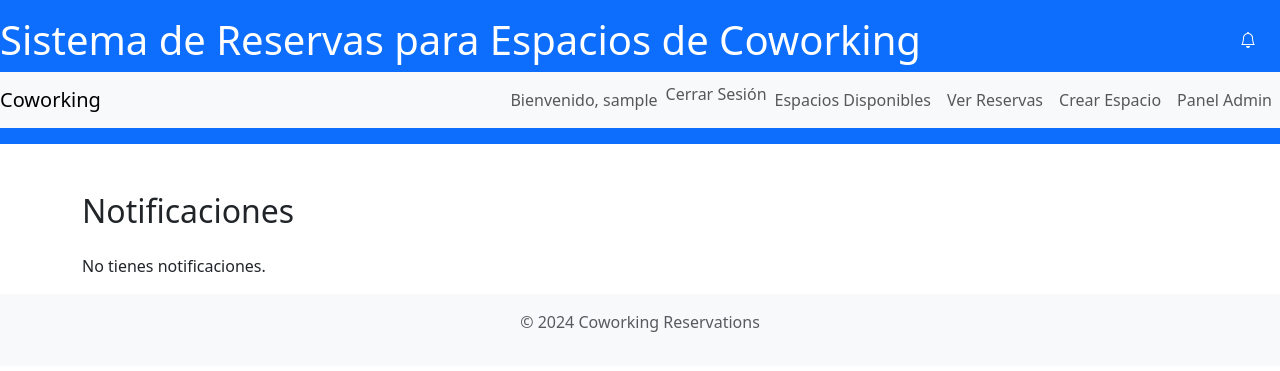
After one commit to FelipeAE/espacios-coworking, a Django app: page /notificaciones/ in a window 1280 px wide. The commit adds this page. Shown: the top 371 px of the page. Run offline with Django 5.2, Linux system fonts and the light colour scheme; the visitor is signed in with stand-in values (Sample User, id 1); data that the repository does not hold is empty.

Commit message:
implementar el sistema notificaciones y marcar notificacion leida

```diff
--- a/Backend/coworking_reservas/reservas/models.py
+++ b/Backend/coworking_reservas/reservas/models.py
@@ -29,9 +29,10 @@ class Reserva(models.Model):
         return f'Reserva de {self.usuario} en {self.espacio} el {self.fecha_reserva}'
 
 class Notificacion(models.Model):
-    reserva = models.ForeignKey(Reserva, on_delete=models.CASCADE)
+    reserva = models.ForeignKey(Reserva, related_name='notificacion', on_delete=models.CASCADE)
     tipo = models.CharField(max_length=20, choices=[('Confirmacion', 'Confirmacion'), ('Recordatorio', 'Recordatorio')])
     fecha_envio = models.DateTimeField(auto_now_add=True)
+    leida = models.BooleanField(default=False)
 
     def __str__(self):
         return f'Notificación {self.tipo} para {self.reserva}'
--- a/Backend/coworking_reservas/reservas/urls.py
+++ b/Backend/coworking_reservas/reservas/urls.py
@@ -24,4 +24,6 @@ urlpatterns = [
     path('ver-reservas/', views.ver_reservas, name='ver_reservas'),
     path('editar-reserva/<int:reserva_id>/', views.editar_reserva, name='editar_reserva'),
     path('eliminar-reserva/<int:reserva_id>/', views.eliminar_reserva, name='eliminar_reserva'),
+    path('notificaciones/', views.ver_notificaciones, name='notificaciones'),
+    path('notificaciones/marcar/', views.marcar_notificacion_como_leida, name='marcar_notificacion_como_leida'),
 ]
--- a/Backend/coworking_reservas/reservas/views.py
+++ b/Backend/coworking_reservas/reservas/views.py
@@ -1,6 +1,6 @@
 from django.shortcuts import render, redirect, get_object_or_404
 from rest_framework import viewsets
-from .models import Espacio, Reserva
+from .models import Espacio, Reserva, Notificacion
 from .serializers import EspacioSerializer, ReservaSerializer
 from django.contrib.auth.decorators import login_required, user_passes_test
 from django.utils import timezone
@@ -19,7 +19,15 @@ class ReservaViewSet(viewsets.ModelViewSet):
     serializer_class = ReservaSerializer
 
 def index(request):
-    return render(request, 'reservas/index.html')
+    if request.user.is_authenticated:
+        notificaciones_no_leidas = request.user.reserva_set.filter(notificacion__leida=False).count()
+    else:
+        notificaciones_no_leidas = 0
+
+    return render(request, 'reservas/index.html', {
+        'notificaciones_no_leidas': notificaciones_no_leidas,
+    })
+
 
 @login_required
 def perfil_usuario(request):
@@ -152,8 +160,6 @@ def ver_reservas(request):
     reservas = Reserva.objects.all() if request.user.is_staff else Reserva.objects.filter(usuario=request.user)
     return render(request, 'reservas/ver_reservas.html', {'reservas': reservas})
 
-
-
 @login_required
 def editar_reserva(request, reserva_id):
     reserva = get_object_or_404(Reserva, pk=reserva_id)
@@ -170,13 +176,29 @@ def editar_reserva(request, reserva_id):
             reserva.espacio.disponibilidad = True
             reserva.espacio.save()
 
+            # Crear una notificación para el usuario que hizo la reserva
+            Notificacion.objects.create(
+                reserva=reserva,
+                tipo='Cancelacion',
+                leida=False
+            )
+
         # Si se cambia el estado a Confirmada, actualizamos la disponibilidad del espacio
         if nuevo_estado == "Confirmada" and reserva.estado != "Confirmada":
             reserva.espacio.disponibilidad = False
             reserva.espacio.save()
 
+            # Crear una notificación para el usuario que hizo la reserva
+            Notificacion.objects.create(
+                reserva=reserva,
+                tipo='Confirmacion',
+                leida=False
+            )
+
+        # Guardar el nuevo estado de la reserva
         reserva.estado = nuevo_estado
         reserva.save()  # Guardar los cambios
+
         return redirect('ver_reservas')  # Redirigir a la lista de reservas
 
     return render(request, 'reservas/editar_reserva.html', {'reserva': reserva})
@@ -195,3 +217,40 @@ def eliminar_reserva(request, reserva_id):
         return redirect('ver_reservas')
 
     return render(request, 'reservas/eliminar_reserva.html', {'reserva': reserva})
+
+@login_required
+def ver_notificaciones(request):
+    if request.user.is_authenticated:
+        # Obtener todas las notificaciones del usuario
+        notificaciones = Notificacion.objects.filter(reserva__usuario=request.user)
+    else:
+        notificaciones = []
+
+    return render(request, 'reservas/notificaciones.html', {'notificaciones': notificaciones})
+
+@login_required
+def aprobar_reserva(request, reserva_id):
+    if request.user.is_staff:
+        reserva = get_object_or_404(Reserva, pk=reserva_id)
+        reserva.estado = 'Confirmada'
+        reserva.save()
+
+        # Crear una notificación
+        Notificacion.objects.create(
+            reserva=reserva,
+            tipo='Confirmacion'
+        )
+
+        return redirect('ver_reservas')
+
+@login_required
+def marcar_notificacion_como_leida(request):
+    if request.method == 'POST':
+        notificacion_id = request.POST.get('notificacion_id')
+        if notificacion_id:
+            notificacion = get_object_or_404(Notificacion, pk=notificacion_id)
+            # Verificar que la notificación pertenezca al usuario autenticado
+            if notificacion.reserva.usuario == request.user:
+                notificacion.leida = True
+                notificacion.save()
+    return redirect('notificaciones')
--- a/Backend/coworking_reservas/template/reservas/base.html
+++ b/Backend/coworking_reservas/template/reservas/base.html
@@ -11,8 +11,16 @@
 </head>
 <body>
     <header class="bg-primary text-white text-center py-3">
-        <h1>Sistema de Reservas para Espacios de Coworking</h1>
-        <nav class="navbar navbar-expand-lg navbar-light bg-light">
+        <div class="d-flex justify-content-between align-items-center">
+            <h1 class="mb-0">Sistema de Reservas para Espacios de Coworking</h1>
+            <a href="{% url 'notificaciones' %}" class="text-white me-4">
+                <i class="bi bi-bell"></i>
+                {% if notificaciones_no_leidas > 0 %}
+                    <span class="badge bg-danger">{{ notificaciones_no_leidas }}</span>
+                {% endif %}
+            </a>
+        </div>
+        <nav class="navbar navbar-expand-lg navbar-light bg-light mt-2">
             <a class="navbar-brand" href="{% url 'index' %}">Coworking</a>
             <button class="navbar-toggler" type="button" data-bs-toggle="collapse" data-bs-target="#navbarNav" aria-controls="navbarNav" aria-expanded="false" aria-label="Toggle navigation">
                 <span class="navbar-toggler-icon"></span>
--- /dev/null
+++ b/Backend/coworking_reservas/template/reservas/notificaciones.html
@@ -0,0 +1,27 @@
+{% extends 'reservas/base.html' %}
+
+{% block title %}Notificaciones{% endblock %}
+
+{% block content %}
+<h2 class="mb-4">Notificaciones</h2>
+<ul class="list-group">
+    {% if notificaciones %}
+        {% for notificacion in notificaciones %}
+            <li class="list-group-item d-flex justify-content-between align-items-center">
+                {{ notificacion.tipo }}: {{ notificacion.reserva.espacio.nombre }} - {{ notificacion.fecha_envio|date:"j N Y H:i" }}
+                {% if notificacion.leida %}
+                    <span class="badge bg-success">Leída</span>
+                {% else %}
+                    <form action="{% url 'marcar_notificacion_como_leida' %}" method="post" style="display: inline;">
+                        {% csrf_token %}
+                        <input type="hidden" name="notificacion_id" value="{{ notificacion.id }}">
+                        <button type="submit" class="btn btn-sm btn-outline-primary">Marcar como leída</button>
+                    </form>
+                {% endif %}
+            </li>
+        {% endfor %}
+    {% else %}
+        <p>No tienes notificaciones.</p>
+    {% endif %}
+</ul>
+{% endblock %}
```
Also changed, not shown: Backend/coworking_reservas/reservas/migrations/0002_notificacion_leida.py (added), Backend/coworking_reservas/reservas/migrations/0003_alter_notificacion_reserva.py (added).
